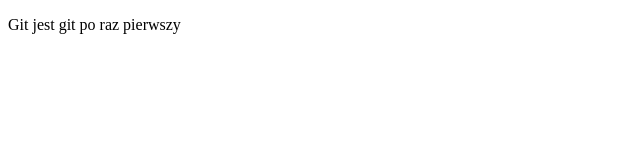
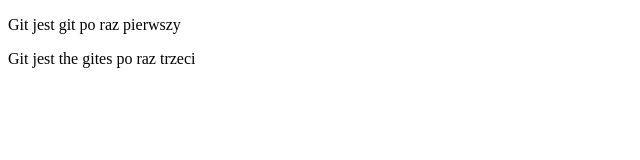
Before and after one commit to dianek05/gitjestgit, a plain HTML site: page index.html in a window 1280 px wide. Shown: the whole page, without its empty margins (0-640 px from the left). Drawn offline with Linux system fonts and the light colour scheme.

Commit message:
trzeci paragraf

```diff
--- a/index.html
+++ b/index.html
@@ -8,5 +8,6 @@
 </head>
 <body>
     <p>Git jest git po raz pierwszy</p>
+    <p>Git jest the gites po raz trzeci</p>
 </body>
 </html>
```
